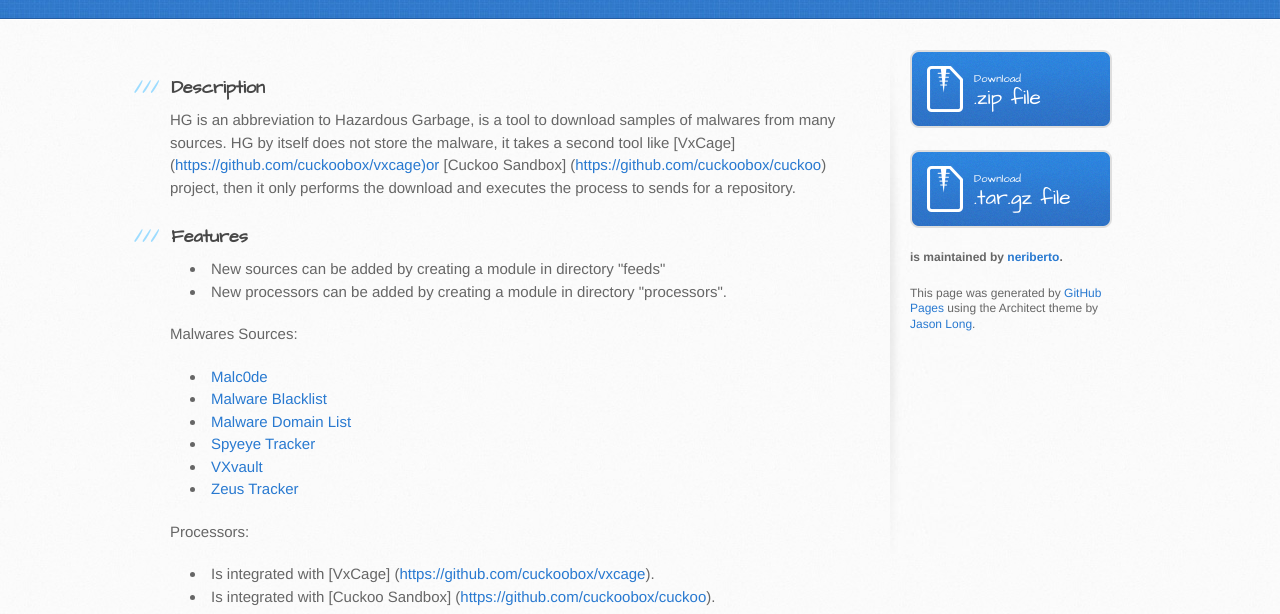
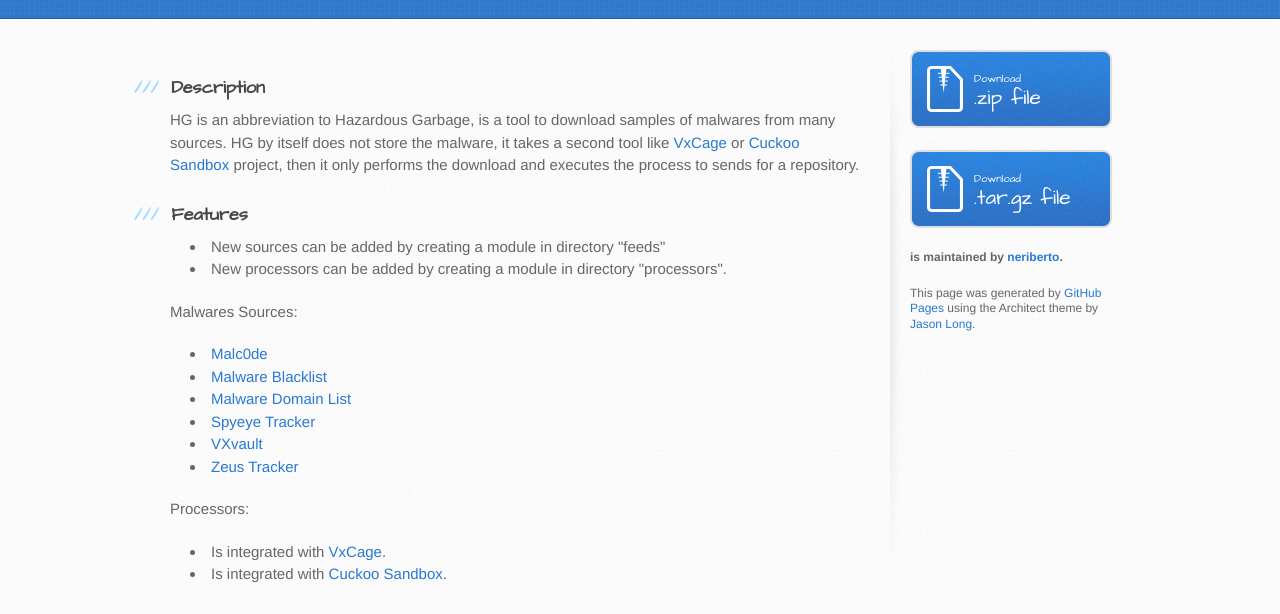
Before and after one commit to neriberto/hg, a plain HTML site: page index.html in a window 1280 px wide. Shown: the part 182-796 px from the top of the page. Drawn offline with Linux system fonts and the light colour scheme.

Commit message:
Updating links in index.html

```diff
--- a/index.html
+++ b/index.html
@@ -32,7 +32,7 @@
 <a name="description" class="anchor" href="#description"><span class="octicon octicon-link"></span></a>Description</h3>
 
 <p><strong>HG</strong> is an abbreviation to Hazardous Garbage, is a tool to download samples of malwares from many sources.
-<strong>HG</strong> by itself does not store the malware, it takes a second tool like <strong>[VxCage]</strong> (<a href="https://github.com/cuckoobox/vxcage)or">https://github.com/cuckoobox/vxcage)or</a> <strong>[Cuckoo Sandbox]</strong> (<a href="https://github.com/cuckoobox/cuckoo">https://github.com/cuckoobox/cuckoo</a>) project, then it only performs the download and executes the process to sends for a repository.</p>
+<strong>HG</strong> by itself does not store the malware, it takes a second tool like <a href="https://github.com/cuckoobox/vxcage">VxCage</a> or <a href="https://github.com/cuckoobox/cuckoo">Cuckoo Sandbox</a> project, then it only performs the download and executes the process to sends for a repository.</p>
 
 <h3>
 <a name="features" class="anchor" href="#features"><span class="octicon octicon-link"></span></a>Features</h3>
@@ -52,8 +52,8 @@
 </ul><p>Processors:</p>
 
 <ul>
-<li>Is integrated with <strong>[VxCage]</strong> (<a href="https://github.com/cuckoobox/vxcage">https://github.com/cuckoobox/vxcage</a>). </li>
-<li>Is integrated with <strong>[Cuckoo Sandbox]</strong> (<a href="https://github.com/cuckoobox/cuckoo">https://github.com/cuckoobox/cuckoo</a>).</li>
+<li>Is integrated with <a href="https://github.com/cuckoobox/vxcage">VxCage</a>. </li>
+<li>Is integrated with <a href="https://github.com/cuckoobox/cuckoo">Cuckoo Sandbox</a>.</li>
 </ul><h3>
 <a name="requirements" class="anchor" href="#requirements"><span class="octicon octicon-link"></span></a>Requirements</h3>
 
```
